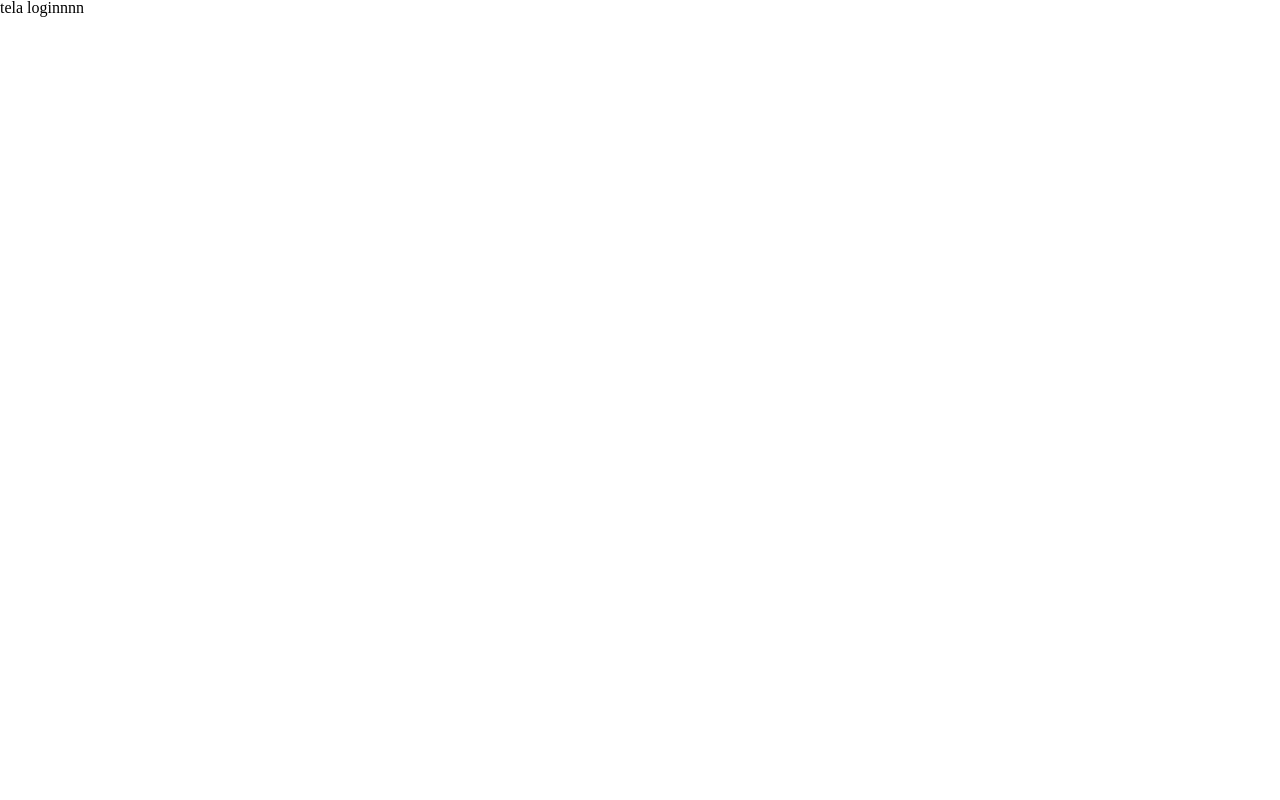
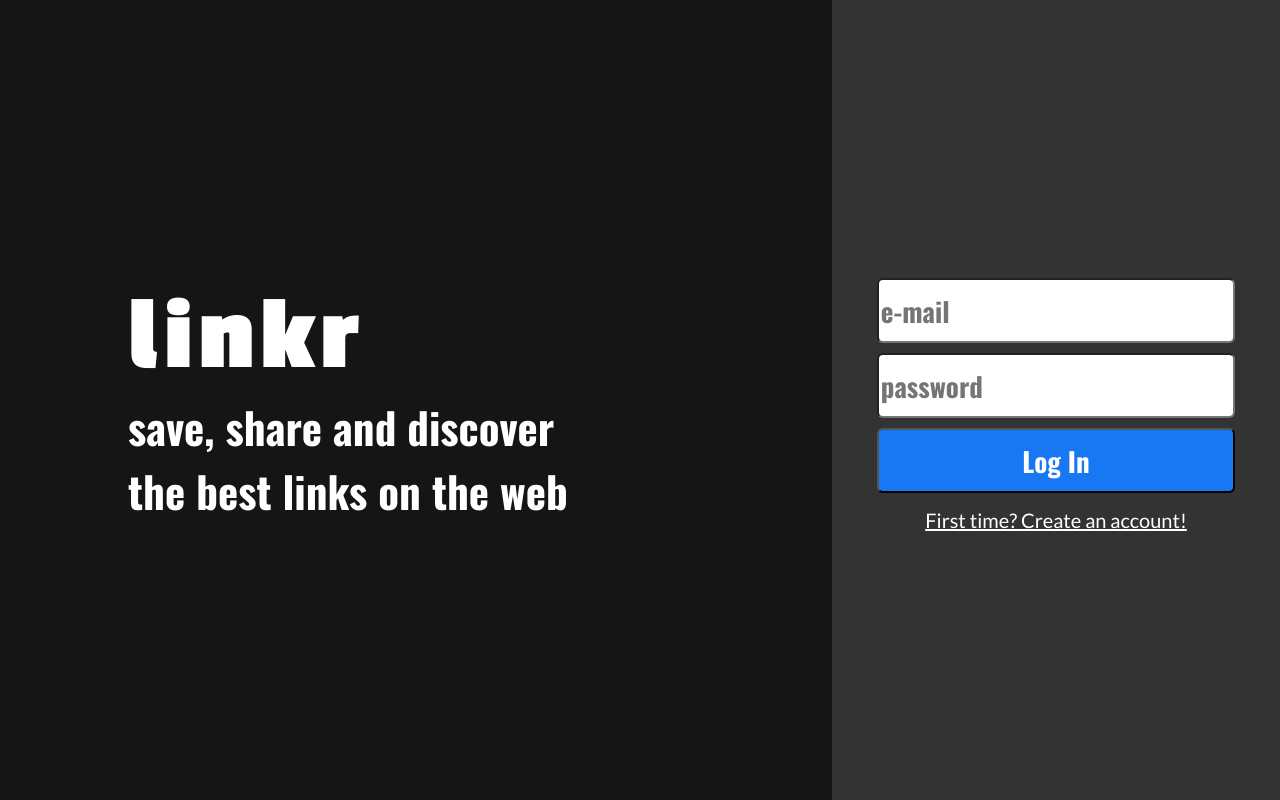
Before and after one commit to gaabrielmooreira/FrontLinkr, a React (Create React App) app: page /sign-in in a window 1280 px wide. Built offline with nearby package versions, Linux system fonts and the light colour scheme.

Commit message:
feat: loginPage

```diff
--- a/src/context/auth.js
+++ b/src/context/auth.js
@@ -1,13 +1,24 @@
-import React, { createContext, useState } from "react";
+import React, { createContext, useEffect, useState } from "react";
+import { useNavigate } from "react-router-dom";
 
 export const AuthContext = createContext({});
 
 export default function AuthProvider({children}){
-    const [userInfo, setUserInfo] = useState({});
+    const localUser = JSON.parse(localStorage.getItem("user"))
+    const [userAuth, setUserAuth] = useState(localUser !== null ? localUser : {});
+    const navigate = useNavigate()
+
+    useEffect(()=>{
+      if(localUser === null){
+        navigate("/sign-in")
+      } else{
+        navigate("/")
+      }
+    },[])
 
     return (
         <AuthContext.Provider
-          value={{userInfo,setUserInfo}}
+          value={{userAuth, setUserAuth}}
         >
           {children}
         </AuthContext.Provider>
--- a/src/pages/SignInPage.js
+++ b/src/pages/SignInPage.js
@@ -1,7 +1,223 @@
-export default function SignInPage(){
-    return(
-        <>
-        tela loginnnn
-        </>
-    )
+import { useContext, useState } from "react";
+import styled from "styled-components";
+import axios from "axios";
+import { useNavigate, Link } from "react-router-dom";
+import { AuthContext } from "../context/auth";
+
+export default function SignInPage() {
+  const { setUserAuth } = useContext(AuthContext);
+  const [loginInfo, setLoginInfo] = useState({
+    email: "",
+    password: "",
+  });
+  const { email, password } = loginInfo;
+  const [disabled, setDisabled] = useState(false);
+  const navigate = useNavigate();
+
+  function OnSubmit(e) {
+    e.preventDefault();
+
+    if (email === "" || password === "") {
+      return alert("Please fill in all fields.");
+    }
+
+    setDisabled(true);
+    const body = { email, password };
+
+    axios
+      .post(`${process.env.REACT_APP_API_BASE_URL}/signin`, body)
+      .then((res) => {
+        const { token, url, name } = res.data;
+        setUserAuth({ token, url, name });
+        localStorage.setItem("user", JSON.stringify({ token, url, name }));
+
+        navigate("/");
+      })
+      .catch((error) => {
+        alert(error.response.data);
+        setDisabled(false);
+      });
+  }
+
+  return (
+    <>
+      <ScreenContainer>
+        <LeftContainer>
+          <Logo>linkr</Logo>
+          <Slogan>save, share and discover the best links on the web</Slogan>
+        </LeftContainer>
+        <RigthContainer>
+          <Form onSubmit={OnSubmit}>
+            <input
+              placeholder="e-mail"
+              type="email"
+              value={email}
+              onChange={(e) =>
+                setLoginInfo({ ...loginInfo, email: e.target.value })
+              }
+            />
+            <input
+              placeholder="password"
+              type="password"
+              value={password}
+              onChange={(e) =>
+                setLoginInfo({ ...loginInfo, password: e.target.value })
+              }
+            />
+            <button type="submit" disabled={disabled}>
+              Log In
+            </button>
+
+            <Link to={"/sign-up"}>
+              <Login>First time? Create an account!</Login>
+            </Link>
+          </Form>
+        </RigthContainer>
+      </ScreenContainer>
+    </>
+  );
 }
+
+const ScreenContainer = styled.div`
+  width: 100%;
+  min-height: 100vh;
+  display: flex;
+  align-items: center;
+  justify-content: center;
+
+  @media (max-width: 827px) {
+    display: block;
+  }
+`;
+
+const LeftContainer = styled.div`
+  width: 65%;
+  min-height: 100vh;
+  display: flex;
+  flex-direction: column;
+  justify-content: center;
+  background: #151515;
+  box-shadow: 4px 0px 4px rgba(0, 0, 0, 0.25);
+  padding-left: 10%;
+
+  @media (max-width: 827px) {
+    width: 100%;
+    min-height: 175px;
+    padding: 0;
+    align-items: center;
+  }
+`;
+
+const Logo = styled.div`
+  font-family: "Passion One";
+  font-style: normal;
+  font-weight: 700;
+  font-size: 106px;
+  line-height: 117px;
+  letter-spacing: 0.05em;
+  color: #ffffff;
+
+  @media (max-width: 827px) {
+    font-size: 76px;
+    line-height: 84px;
+  }
+`;
+
+const Slogan = styled.div`
+  width: 442px;
+  height: 128px;
+  font-family: "Oswald";
+  font-style: normal;
+  font-weight: 700;
+  font-size: 43px;
+  line-height: 64px;
+  color: #ffffff;
+
+  @media (max-width: 827px) {
+    width: 237px;
+    height: 68px;
+    font-size: 23px;
+    line-height: 34px;
+  }
+`;
+
+const RigthContainer = styled.div`
+  width: 35%;
+  min-height: 100vh;
+  display: flex;
+  align-items: center;
+  justify-content: center;
+  background: #333333;
+
+  @media (max-width: 827px) {
+    width: 100%;
+    min-height: 80vh;
+  }
+`;
+
+const Form = styled.form`
+  display: flex;
+  flex-direction: column;
+  align-items: center;
+  justify-content: center;
+  height: 100vh;
+  width: 100vw;
+
+  @media (max-width: 827px) {
+    justify-content: start;
+    margin-top: 40px;
+  }
+  input {
+    width: 80%;
+    height: 65px;
+    background: #ffffff;
+    border-radius: 6px;
+    font-family: "Oswald";
+    font-style: normal;
+    font-size: 27px;
+    line-height: 40px;
+    color: #9f9f9f;
+    margin-top: 10px;
+
+    @media (max-width: 827px) {
+      font-size: 22px;
+      line-height: 33px;
+    }
+  }
+  button {
+    width: 80%;
+    height: 65px;
+    background: #1877f2;
+    border-radius: 6px;
+    font-family: "Oswald";
+    font-style: normal;
+    font-weight: 700;
+    font-size: 27px;
+    line-height: 40px;
+    color: #ffffff;
+    margin-top: 10px;
+
+    @media (max-width: 827px) {
+      font-size: 22px;
+      line-height: 33px;
+    }
+  }
+  button:disabled {
+    width: 80%;
+    height: 65px;
+    background: #52b6ff;
+    opacity: 0.7;
+    border-radius: 5px;
+  }
+`;
+
+const Login = styled.div`
+  font-family: "Lato";
+  font-style: normal;
+  font-weight: 400;
+  font-size: 20px;
+  line-height: 24px;
+  text-decoration-line: underline;
+  color: #ffffff;
+  margin-top: 15px;
+`;
```
Also changed, not shown: src/App.js (+4 -4 lines).
